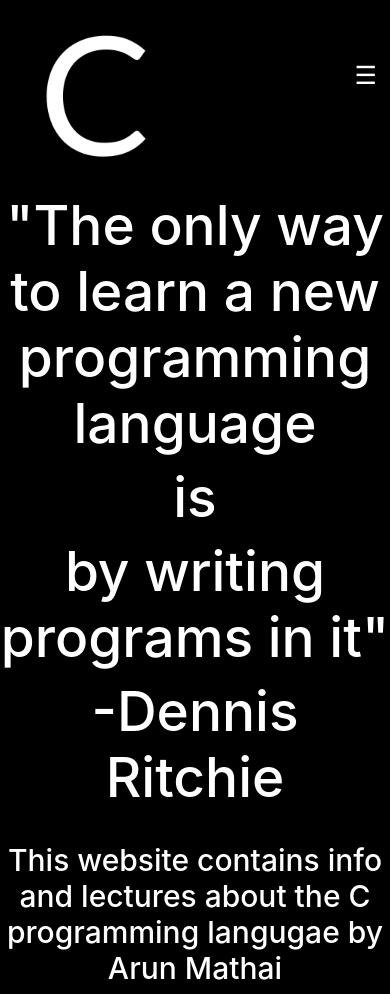
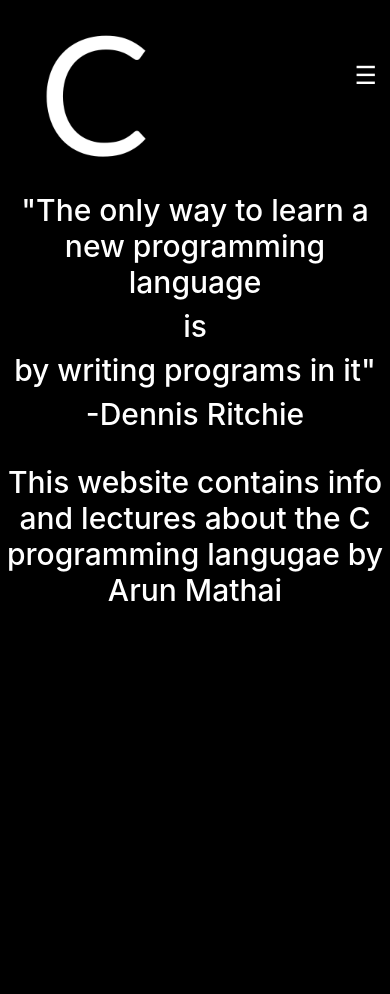
Before and after one commit to arunmathaisk/wedosea, a plain HTML site: page index.html in a window 390 px wide. After the commit the page ends 844 px from the top, so only its background shows below. Drawn offline with nearby package versions, Linux system fonts and the light colour scheme.

Commit message:
csserrorfixed

```diff
--- a/index.css
+++ b/index.css
@@ -7,7 +7,7 @@ body{
     font-size: 25px !important;
     padding: 0px 25px 0px 25px ;
     position:relative;
-    left: 550px;
+    left: 500px;
     bottom: 120px;
 }
 #mySidebar>a:hover{
@@ -30,13 +30,16 @@ h3,h4{
 .openbtn{
     display: none;
 }
+button>a{
+    display: inline;
+}
 @media only screen and (max-width: 400px) {
     #mySidebar>a{
         display: none;
     }
     h3,h4{
         display:block;
-        font-size: 55px;
+        font-size: 30px;
     }
     h5{
         position: relative;
@@ -66,8 +69,7 @@ h3,h4{
         display: block;
         position: absolute;
         top:0px;
-        left:0px
-
+        left:0px;
     }
     .acnav>a{
         color: white !important;
@@ -75,8 +77,10 @@ h3,h4{
         font-size: 30px;
         position: relative;
         left:150px;
+        top:100px;
     }
     .des{
         font-size:30px;
     }
+
 }
```
